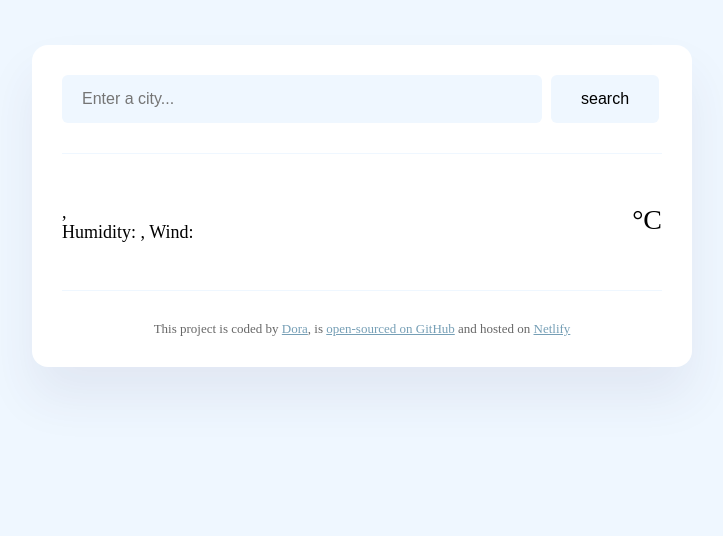
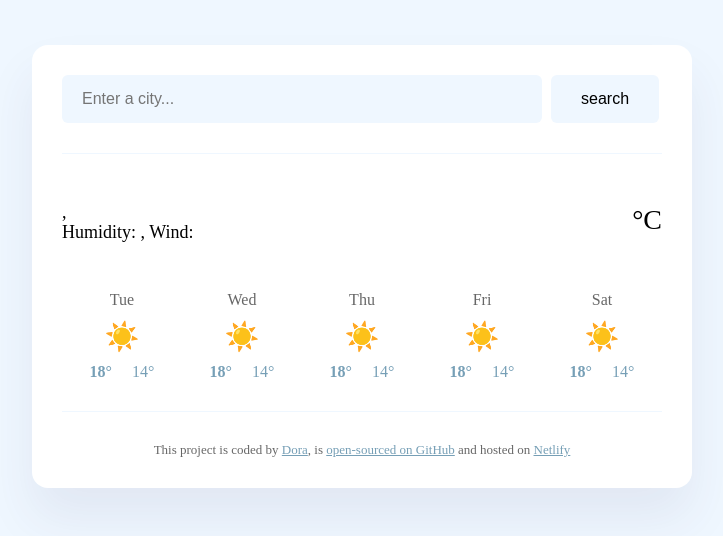
Before and after one commit to DorienC/vanillaweatherapp-SheCodes, a plain HTML site: page index.html in a window 1280 px wide. Shown: the whole page, without its empty margins (278-1001 px from the left). Drawn offline with nearby package versions, Linux system fonts and the light colour scheme; no server answers; a web font is replaced by a local one.

Commit message:
add HTML and CSS of the Forecast

```diff
--- a/index.html
+++ b/index.html
@@ -42,6 +42,58 @@
             <div class="weather-app-unit">°C</div>
           </div>
         </div>
+        <div class="weather-forecast">
+          <div class="weather-forecast-day">
+            <div class="weather-forecast-date">Tue</div>
+            <div class="weather-forecast-icon">☀️</div>
+            <div class="weather-forecast-temperatures">
+              <div class="weather-forecast-temperature">
+                <strong>18°</strong>
+              </div>
+              <div class="weather-forecast-temperature">14°</div>
+            </div>
+          </div>
+          <div class="weather-forecast-day">
+            <div class="weather-forecast-date">Wed</div>
+            <div class="weather-forecast-icon">☀️</div>
+            <div class="weather-forecast-temperatures">
+              <div class="weather-forecast-temperature">
+                <strong>18°</strong>
+              </div>
+              <div class="weather-forecast-temperature">14°</div>
+            </div>
+          </div>
+          <div class="weather-forecast-day">
+            <div class="weather-forecast-date">Thu</div>
+            <div class="weather-forecast-icon">☀️</div>
+            <div class="weather-forecast-temperatures">
+              <div class="weather-forecast-temperature">
+                <strong>18°</strong>
+              </div>
+              <div class="weather-forecast-temperature">14°</div>
+            </div>
+          </div>
+          <div class="weather-forecast-day">
+            <div class="weather-forecast-date">Fri</div>
+            <div class="weather-forecast-icon">☀️</div>
+            <div class="weather-forecast-temperatures">
+              <div class="weather-forecast-temperature">
+                <strong>18°</strong>
+              </div>
+              <div class="weather-forecast-temperature">14°</div>
+            </div>
+          </div>
+          <div class="weather-forecast-day">
+            <div class="weather-forecast-date">Sat</div>
+            <div class="weather-forecast-icon">☀️</div>
+            <div class="weather-forecast-temperatures">
+              <div class="weather-forecast-temperature">
+                <strong>18°</strong>
+              </div>
+              <div class="weather-forecast-temperature">14°</div>
+            </div>
+          </div>
+        </div>
       </main>
       <footer>
         This project is coded by
--- a/src/style.css
+++ b/src/style.css
@@ -83,6 +83,37 @@ main {
   font-size: 28px;
 }
 
+.weather-forecast {
+  display: flex;
+  justify-content: space-around;
+  margin-top: 30px;
+}
+
+.weather-forecast-date {
+  text-align: center;
+  color: rgba(0, 0, 0, 0.6);
+  font-size: 16px;
+  line-height: 20px;
+  margin-bottom: 10px;
+}
+
+.weather-forecast-icon {
+  font-size: 28px;
+  text-align: center;
+}
+
+.weather-forecast-temperatures {
+  text-align: center;
+  color: #769fb6;
+  display: flex;
+  justify-content: center;
+  margin-top: 10px;
+}
+
+.weather-forecast-temperature {
+  padding: 0 10px;
+}
+
 footer {
   border-top: 1px solid #eff7ff;
   padding: 30px 0 0 0;
```
Also changed, not shown: 1 other file.
